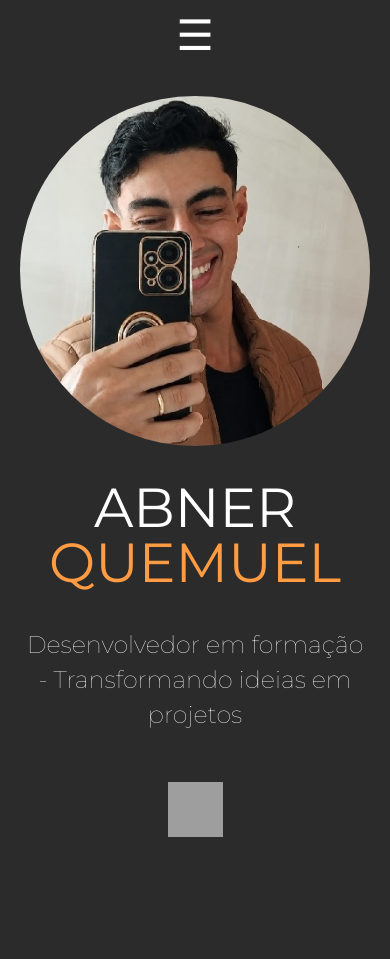
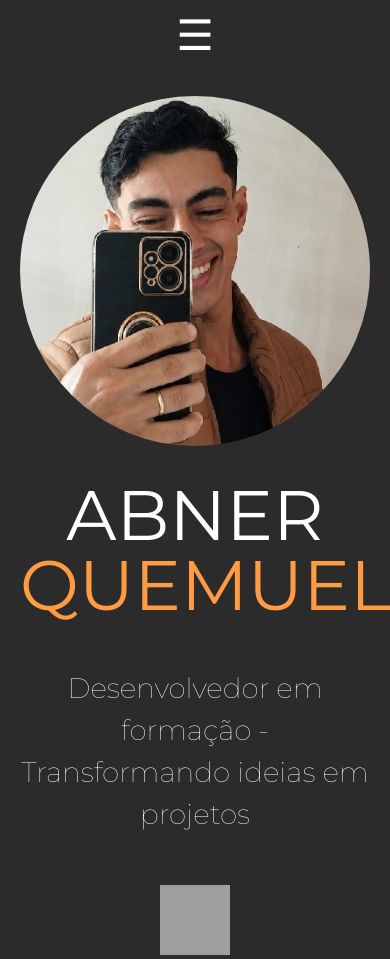
Before and after one commit to abnerquemuel/Portfolio, a plain HTML site: page index.html in a window 390 px wide. Before the commit the page ends 844 px from the top, so only its background shows below. Drawn offline with Linux system fonts and the light colour scheme; grey boxes are pictures that could not be loaded.

Commit message:
Update styles.css

```diff
--- a/styles.css
+++ b/styles.css
@@ -315,8 +315,8 @@ body {
 .profile-title h1 {
 
 	margin-top: 30px;
-	font-size: 55px;
-	line-height: 55px;
+	font-size: 70px;
+	line-height: 70px;
 
 	margin-left: 20px;
 	margin-right: 20px;
@@ -324,8 +324,8 @@ body {
 
 .profile-title h2 {
 
-	font-size: 24px;
-	line-height: 35px;
+	font-size: 28px;
+	line-height: 42px;
 
 	margin-top: 20px;
 	margin-left: 20px;
@@ -340,8 +340,8 @@ body {
 
 .social-icon {
 
-	width: 55px;
-	height: 55px;
+	width: 70px;
+	height: 70px;
 }
 
 .main {
@@ -355,8 +355,8 @@ body {
 .main p {
 
 	text-align: left;
-	line-height: 30px;
-	font-size: 16px;
+	line-height: 34px;
+	font-size: 20px;
 }
 
 .main img{
```
